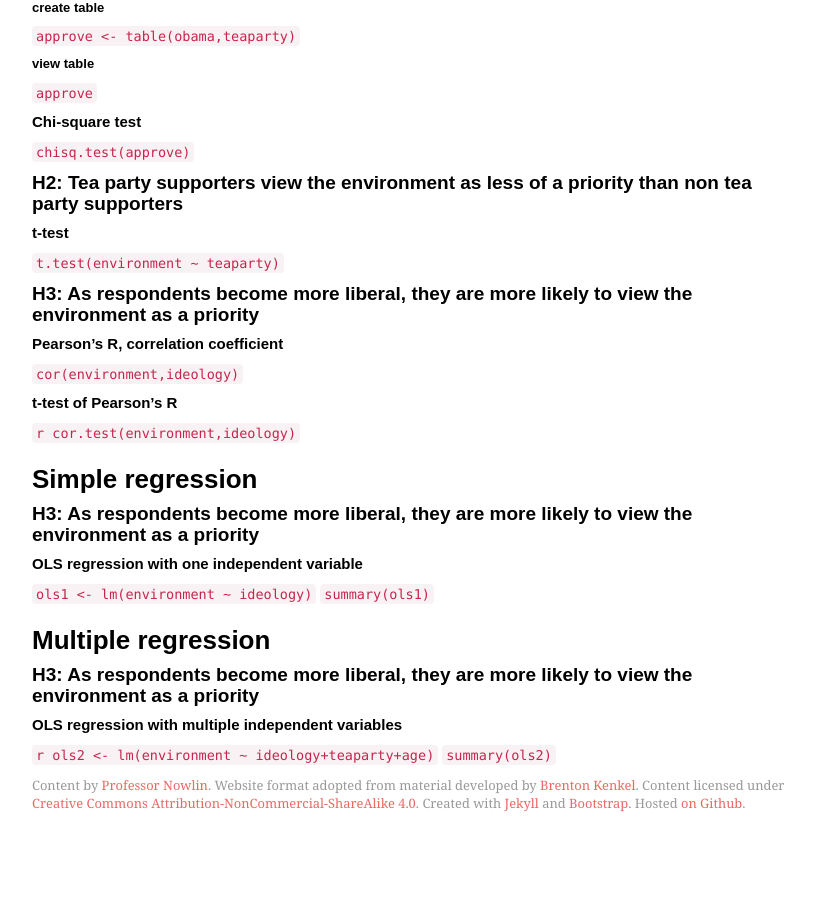
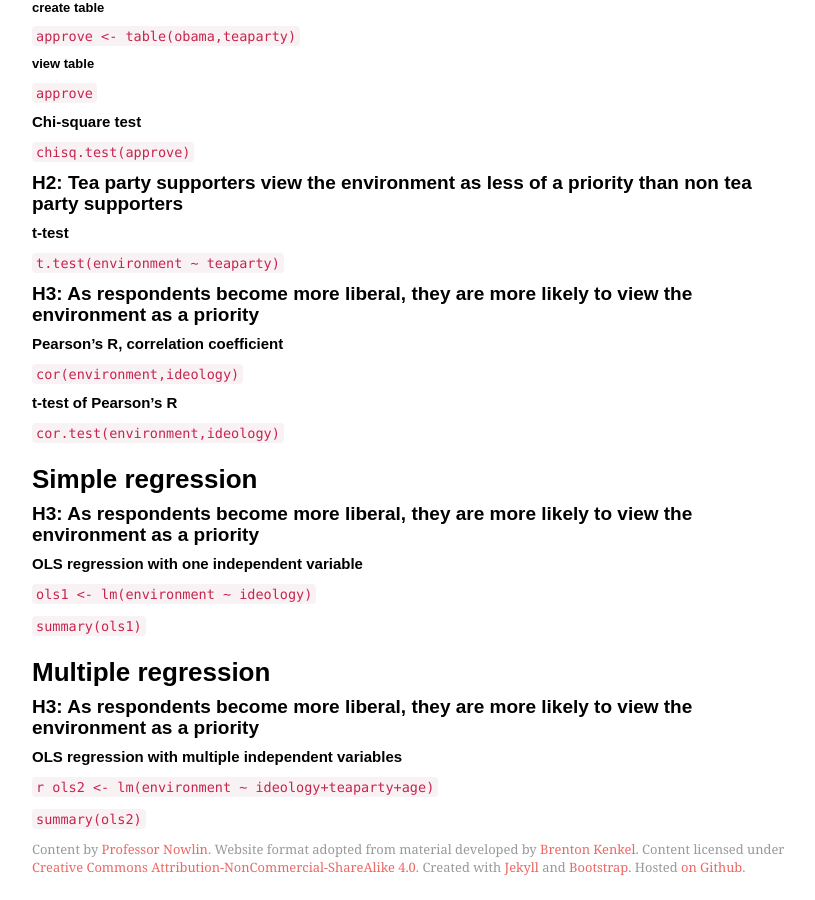
Before and after one commit to mnowlin/poli205, a Jekyll site: the page built from r.md, in a window 1280 px wide and 900 px high, scrolled down 1458 px. Shown: the whole window, without its empty margins (223-1038 px from the left). Built offline with Jekyll 4.4.1, drawn with Linux system fonts in a browser that asks for light colours; nearby versions of some CDN libraries; some web fonts are replaced; a file with an impossible date is left out; before the commit the page ends 2294 px from its top, so only the background shows below that.

Commit message:
update r help

```diff
--- a/r.md
+++ b/r.md
@@ -89,7 +89,7 @@ To download RStudio go [here](http://www.rstudio.com/products/rstudio/download/)
 `cor(environment,ideology)`
 
 ##### t-test of Pearson's R
-`r cor.test(environment,ideology)`
+`cor.test(environment,ideology)`
 
 ### Simple regression
 
@@ -97,6 +97,7 @@ To download RStudio go [here](http://www.rstudio.com/products/rstudio/download/)
 
 ##### OLS regression with one independent variable
 `ols1 <- lm(environment ~ ideology)`
+
 `summary(ols1)`
 
 ### Multiple regression
@@ -105,4 +106,5 @@ To download RStudio go [here](http://www.rstudio.com/products/rstudio/download/)
 
 ##### OLS regression with multiple independent variables
 `r ols2 <- lm(environment ~ ideology+teaparty+age)`
+
 `summary(ols2)`
```
